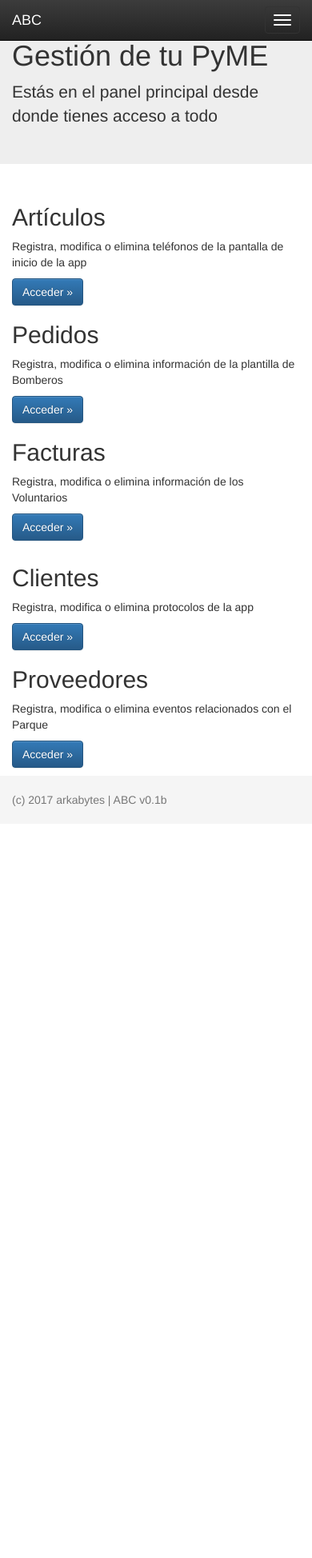
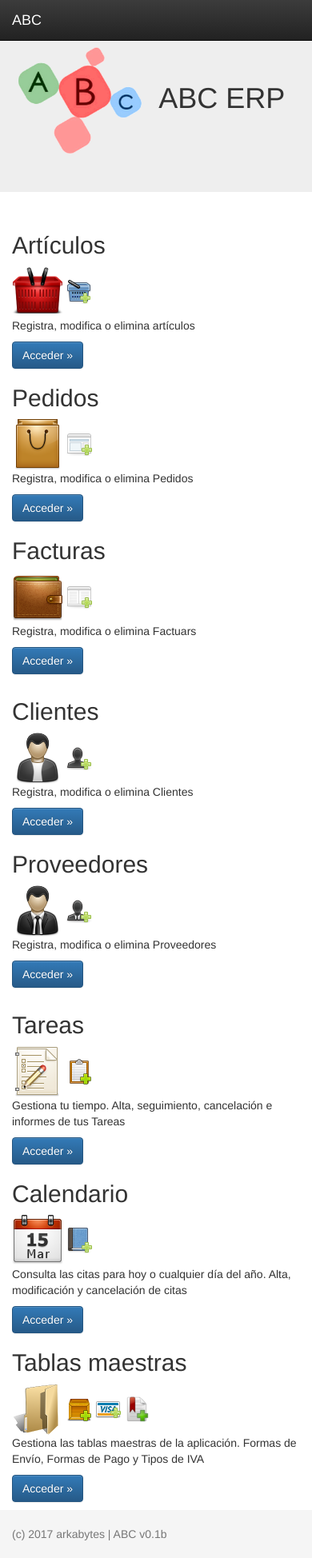
Before and after one commit to arkabytes/abc, a Django app: page /ABC/ in a window 390 px wide. Shown: the whole page at 80% size. Before the commit the page ends 1008 px from the top, so only its background shows below. Run offline with Django 3.2, Linux system fonts and the light colour scheme; some libraries are stand-ins or nearby versions.

Commit message:
Created items templated and fixed some issues at index

```diff
--- a/ABC/templates/ABC/index.html
+++ b/ABC/templates/ABC/index.html
@@ -12,23 +12,18 @@
 
   <link href="{% static 'ABC/css/sticky-footer.css' %}" rel="stylesheet">
   <link href="{% static 'ABC/css/my.css" rel="stylesheet' %}">
+  <link rel="shortcut icon" type="image/png" href="{% static 'ABC/img/logo.ico' %}"/>
   <title>ABC | arkabytes</title>
 </head>
 <body>
 <nav class="navbar navbar-inverse navbar-fixed-top">
   <div class="container">
     <div class="navbar-header">
-      <button type="button" class="navbar-toggle collapsed" data-toggle="collapse" data-target="#navbar" aria-expanded="false" aria-controls="navbar">
-        <span class="sr-only">Toggle navigation</span>
-        <span class="icon-bar"></span>
-        <span class="icon-bar"></span>
-        <span class="icon-bar"></span>
-      </button>
-      <a class="navbar-brand" href="index.html">ABC</a>
+      <a class="navbar-brand" href="{% url 'index' %}">ABC</a>
     </div>
     <div id="navbar" class="navbar-collapse collapse">
 
-      <form class="navbar-form navbar-right" method="post" action="UserActions">
+      <form class="navbar-form navbar-right" method="post" action="#">
         <div class="form-group">
           <input type="text" placeholder="Email" name="email" class="form-control">
         </div>
@@ -45,8 +40,9 @@
 
 <div class="jumbotron">
   <div class="container">
-    <h1>Gestión de tu PyME</h1>
-    <p>Estás en el panel principal desde donde tienes acceso a todo</p>
+
+    <h1><img height="150px" src="{% static 'ABC/img/logo_abc_trans.png' %}"/> ABC ERP</h1>
+    <!--<p>Estás en el panel principal desde donde tienes acceso a todo</p>-->
   </div>
 </div>
 
@@ -61,30 +57,66 @@
   <div class="row">
     <div class="col-lg-4">
       <h2>Artículos</h2>
-      <p>Registra, modifica o elimina teléfonos de la pantalla de inicio de la app</p>
-      <p><a class="btn btn-primary" href="phones.jsp" role="button">Acceder &raquo;</a></p>
+        <img style="width:64px" src="{% static 'ABC/img/articulos.png' %}"/>
+        <a href="#" title="Añadir artículo"><img src="{% static 'ABC/icons/anadircesta32.png' %}"/></a>
+      <p>Registra, modifica o elimina artículos</p>
+      <p><a class="btn btn-primary" href="{% url 'items' %}" role="button">Acceder &raquo;</a></p>
+
     </div>
     <div class="col-lg-4">
       <h2>Pedidos</h2>
-      <p>Registra, modifica o elimina información de la plantilla de Bomberos</p>
-      <p><a class="btn btn-primary" href="professionals.jsp" role="button">Acceder &raquo;</a></p>
+        <img src="{% static 'ABC/img/pedidos.png' %}"/>
+        <a href="#" title="Añadir pedido"><img src="{% static 'ABC/icons/anadirpedido32.png' %}"/></a>
+      <p>Registra, modifica o elimina Pedidos</p>
+      <p><a class="btn btn-primary" href="#" role="button">Acceder &raquo;</a></p>
     </div>
     <div class="col-lg-4">
       <h2>Facturas</h2>
-      <p>Registra, modifica o elimina información de los Voluntarios</p>
-      <p><a class="btn btn-primary" href="volunteers.jsp" role="button">Acceder &raquo;</a></p>
+        <img src="{% static 'ABC/img/facturas.png' %}"/>
+        <a href="#" title="Añadir factura"><img src="{% static 'ABC/icons/anadirfactura32.png' %}"/></a>
+      <p>Registra, modifica o elimina Factuars</p>
+      <p><a class="btn btn-primary" href="#" role="button">Acceder &raquo;</a></p>
     </div>
   </div>
   <div class="row">
     <div class="col-lg-4">
       <h2>Clientes</h2>
-      <p>Registra, modifica o elimina protocolos de la app</p>
-      <p><a class="btn btn-primary" href="protocols.jsp" role="button">Acceder &raquo;</a></p>
+        <img src="{% static 'ABC/img/usuario.png' %}"/>
+        <a href="#" title="Añadir usuario"><img src="{% static 'ABC/icons/anadirusuario32.png' %}"/></a>
+      <p>Registra, modifica o elimina Clientes</p>
+      <p><a class="btn btn-primary" href="#" role="button">Acceder &raquo;</a></p>
     </div>
     <div class="col-lg-4">
       <h2>Proveedores</h2>
-      <p>Registra, modifica o elimina eventos relacionados con el Parque</p>
-      <p><a class="btn btn-primary" href="events.jsp" role="button">Acceder &raquo;</a></p>
+        <img src="{% static 'ABC/img/proveedor.png' %}"/>
+        <a href="#" title="Añadir proveedor"><img src="{% static 'ABC/icons/anadirproveedor32.png' %}"/></a>
+      <p>Registra, modifica o elimina Proveedores</p>
+      <p><a class="btn btn-primary" href="#" role="button">Acceder &raquo;</a></p>
+    </div>
+  </div>
+  <div class="row">
+    <div class="col-lg-4">
+      <h2>Tareas</h2>
+        <img src="{% static 'ABC/img/tareas.png' %}"/>
+        <a href="#" title="Añadir tarea"><img src="{% static 'ABC/icons/anadirtarea32.png' %}"/></a>
+      <p>Gestiona tu tiempo. Alta, seguimiento, cancelación e informes de tus Tareas</p>
+      <p><a class="btn btn-primary" href="#" role="button">Acceder &raquo;</a></p>
+    </div>
+    <div class="col-lg-4">
+      <h2>Calendario</h2>
+        <img src="{% static 'ABC/img/calendario.png' %}"/>
+        <a href="#" title="Añadir usuario"><img src="{% static 'ABC/icons/anadiragenda32.png' %}"/></a>
+      <p>Consulta las citas para hoy o cualquier día del año. Alta, modificación y cancelación de citas</p>
+      <p><a class="btn btn-primary" href="#" role="button">Acceder &raquo;</a></p>
+    </div>
+    <div class="col-lg-4">
+      <h2>Tablas maestras</h2>
+        <img src="{% static 'ABC/img/tablasmaestras.png' %}"/>
+        <img src="{% static 'ABC/icons/anadirformaenvio32.png' %}"/>
+        <img src="{% static 'ABC/icons/anadirformapago32.png' %}"/>
+        <img src="{% static 'ABC/icons/anadirtipoiva32.png' %}"/>
+      <p>Gestiona las tablas maestras de la aplicación. Formas de Envío, Formas de Pago y Tipos de IVA</p>
+      <p><a class="btn btn-primary" href="#" role="button">Acceder &raquo;</a></p>
     </div>
   </div>
 </div>
```
Also changed, not shown: ABC/templates/ABC/items.html (added, +136 -0 lines).
